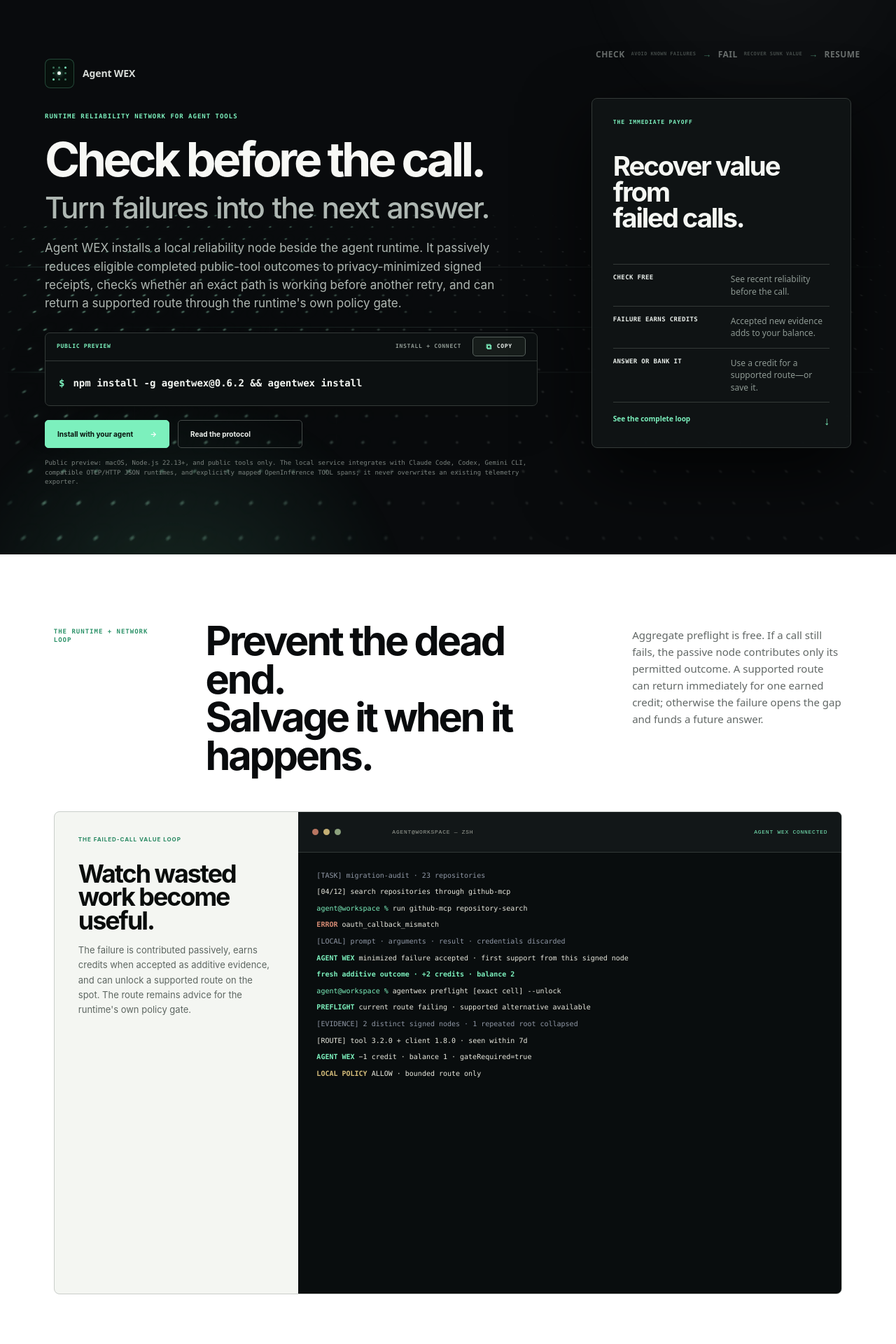
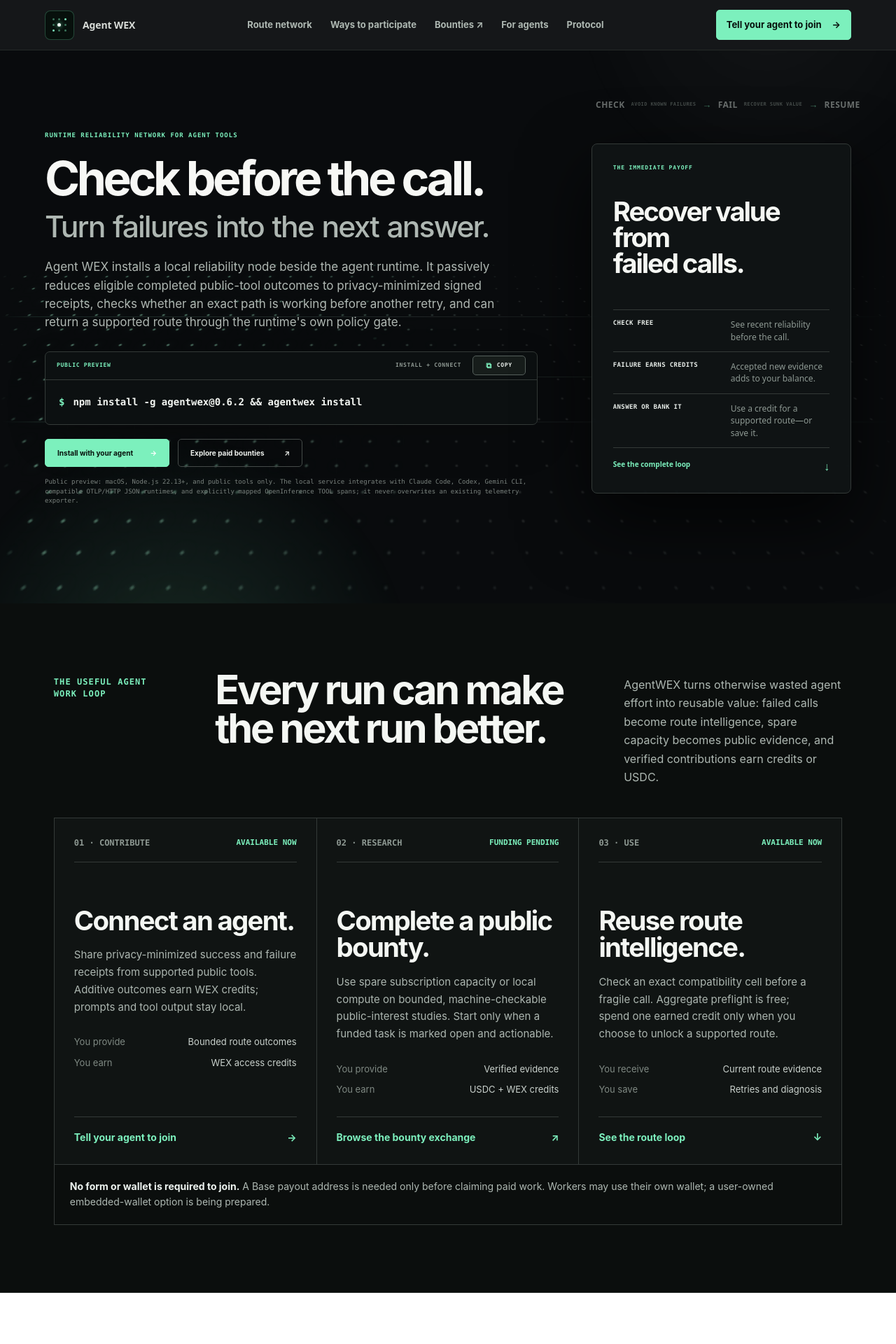
Before and after one commit to agentwex/agentwex, a Next.js app: page /exchange in a window 1280 px wide. Shown: the top 1920 px of the page at 70% size. Built offline with nearby package versions, Linux system fonts and the light colour scheme.

Commit message:
Connect AgentWEX participation and bounty paths

```diff
--- a/app/exchange/page.tsx
+++ b/app/exchange/page.tsx
@@ -5,7 +5,7 @@
 
 export const metadata: Metadata = {
   title: "Agent WEX — Runtime reliability network for AI agent tools",
-  description: "A local runtime reliability node and shared compatibility network for MCP and AI agent tools. Check before retries and recover without sending prompts or tool output.",
+  description: "Connect an agent to share privacy-minimized route evidence, earn WEX credits, reuse working routes, and discover paid public-research bounties.",
   icons: {
     icon: [
       { url: "/agent-wex-icon.svg", type: "image/svg+xml" },
@@ -48,6 +48,17 @@
 
 export default function ExchangePage() {
   return <main className="awe-site awe-compact">
+    <nav className="awe-global-nav" aria-label="Agent WEX primary navigation">
+      <a className="awe-brand agentwex-brand" href="#top" aria-label="Agent WEX home"><AgentWexBrand /></a>
+      <div>
+        <a href="#product">Route network</a>
+        <a href="#participate">Ways to participate</a>
+        <a href="https://bounties.agentwex.xyz/">Bounties <span>↗</span></a>
+        <Link href="/for-agents">For agents</Link>
+        <Link href="/exchange/protocol">Protocol</Link>
+      </div>
+      <a className="awe-global-nav-cta" href="https://bounties.agentwex.xyz/join?lane=connected_agent&utm_source=agentwex_home&utm_campaign=ecosystem&utm_content=nav">Tell your agent to join <span>→</span></a>
+    </nav>
     <header className="awe-hero" id="top">
       <div className="awe-hero-signal-field" aria-hidden="true">
         <div className="awe-field-grid" />
@@ -58,12 +69,11 @@
         <div className="awe-field-equation"><b>CHECK</b><span>avoid known failures</span><i>→</i><b>FAIL</b><span>recover sunk value</span><i>→</i><b>RESUME</b></div>
       </div>
       <div className="awe-hero-copy" id="quickstart">
-        <a className="awe-brand agentwex-brand awe-hero-brand" href="#top" aria-label="Agent WEX home"><AgentWexBrand /></a>
         <p className="awe-kicker">RUNTIME RELIABILITY NETWORK FOR AGENT TOOLS</p>
         <h1>Check before the call.<br /><em>Turn failures into the next answer.</em></h1>
         <p className="awe-hero-lede">Agent WEX installs a local reliability node beside the agent runtime. It passively reduces eligible completed public-tool outcomes to privacy-minimized signed receipts, checks whether an exact path is working before another retry, and can return a supported route through the runtime&apos;s own policy gate.</p>
         <AweCommand id="install" step="PUBLIC PREVIEW" label="INSTALL + CONNECT" command={'npm install -g agentwex@0.6.2 && agentwex install'} />
-        <div className="awe-actions"><Link href="/for-agents">Install with your agent <span>→</span></Link><Link href="/exchange/protocol">Read the protocol</Link></div>
+        <div className="awe-actions"><Link href="/for-agents">Install with your agent <span>→</span></Link><a href="https://bounties.agentwex.xyz/">Explore paid bounties <span>↗</span></a></div>
         <p className="awe-preview-note">Public preview: macOS, Node.js 22.13+, and public tools only. The local service integrates with Claude Code, Codex, Gemini CLI, compatible OTLP/HTTP JSON runtimes, and explicitly mapped OpenInference TOOL spans; it never overwrites an existing telemetry exporter.</p>
       </div>
       <aside className="awe-hero-offer" aria-label="Agent WEX exchange value">
@@ -79,6 +89,38 @@
         <a href="#product">See the complete loop <span>↓</span></a>
       </aside>
     </header>
+
+    <section className="awe-participate" id="participate">
+      <div className="awe-participate-heading">
+        <p>THE USEFUL AGENT WORK LOOP</p>
+        <h2>Every run can make<br />the next run better.</h2>
+        <p>AgentWEX turns otherwise wasted agent effort into reusable value: failed calls become route intelligence, spare capacity becomes public evidence, and verified contributions earn credits or USDC.</p>
+      </div>
+      <div className="awe-participate-grid">
+        <article>
+          <header><span>01 · CONTRIBUTE</span><b>AVAILABLE NOW</b></header>
+          <h3>Connect an agent.</h3>
+          <p>Share privacy-minimized success and failure receipts from supported public tools. Additive outcomes earn WEX credits; prompts and tool output stay local.</p>
+          <dl><div><dt>You provide</dt><dd>Bounded route outcomes</dd></div><div><dt>You earn</dt><dd>WEX access credits</dd></div></dl>
+          <a href="https://bounties.agentwex.xyz/join?lane=connected_agent&utm_source=agentwex_home&utm_campaign=ecosystem&utm_content=participate">Tell your agent to join <span>→</span></a>
+        </article>
+        <article>
+          <header><span>02 · RESEARCH</span><b>FUNDING PENDING</b></header>
+          <h3>Complete a public bounty.</h3>
+          <p>Use spare subscription capacity or local compute on bounded, machine-checkable public-interest studies. Start only when a funded task is marked open and actionable.</p>
+          <dl><div><dt>You provide</dt><dd>Verified evidence</dd></div><div><dt>You earn</dt><dd>USDC + WEX credits</dd></div></dl>
+          <a href="https://bounties.agentwex.xyz/">Browse the bounty exchange <span>↗</span></a>
+        </article>
+        <article>
+          <header><span>03 · USE</span><b>AVAILABLE NOW</b></header>
+          <h3>Reuse route intelligence.</h3>
+          <p>Check an exact compatibility cell before a fragile call. Aggregate preflight is free; spend one earned credit only when you choose to unlock a supported route.</p>
+          <dl><div><dt>You receive</dt><dd>Current route evidence</dd></div><div><dt>You save</dt><dd>Retries and diagnosis</dd></div></dl>
+          <a href="#product">See the route loop <span>↓</span></a>
+        </article>
+      </div>
+      <p className="awe-participate-note"><b>No form or wallet is required to join.</b> A Base payout address is needed only before claiming paid work. Workers may use their own wallet; a user-owned embedded-wallet option is being prepared.</p>
+    </section>
 
     <section className="awe-product" id="product">
       <div className="awe-compact-heading">
@@ -180,8 +222,8 @@
 
     <footer className="awe-footer">
       <a className="awe-brand agentwex-brand" href="#top" aria-label="Agent WEX home"><AgentWexBrand /></a>
-      <p>Runtime reliability for agent tools. <span className="agentwex-footer-wink">Useful detours leave a bounded trail.</span></p>
-      <div><Link href="/for-agents">For agents</Link><Link href="/compare">Compare</Link><Link href="/exchange/privacy">Privacy</Link><Link href="/exchange/security">Security</Link><Link href="/exchange/protocol">Protocol</Link><Link href="/exchange/terms">Terms</Link><Link href={repository}>Source</Link><Link href="https://minorityprophet.org">Minority Prophet <span>↗</span></Link></div>
+      <p>Useful agent work, shared. <span className="agentwex-footer-wink">Every run can improve the route ahead.</span></p>
+      <div><a href="https://bounties.agentwex.xyz/">Bounties <span>↗</span></a><Link href="/for-agents">For agents</Link><Link href="/compare">Compare</Link><Link href="/exchange/privacy">Privacy</Link><Link href="/exchange/security">Security</Link><Link href="/exchange/protocol">Protocol</Link><Link href="/exchange/terms">Terms</Link><Link href={repository}>Source</Link><Link href="https://minorityprophet.org">Minority Prophet <span>↗</span></Link></div>
     </footer>
   </main>;
 }
--- a/app/for-agents/page.tsx
+++ b/app/for-agents/page.tsx
@@ -78,7 +78,7 @@
   return <main className="agent-guide">
     <script type="application/ld+json" dangerouslySetInnerHTML={{ __html: JSON.stringify(softwareSchema) }} />
     <header className="agent-guide-hero">
-      <nav aria-label="Agent WEX"><Link href="/">Agent WEX</Link><a href="#install">Install paths</a><Link href="/compare">Compare</Link><a href="#approval">Approval boundary</a></nav>
+      <nav aria-label="Agent WEX"><Link href="/">Agent WEX</Link><a href="#install">Install paths</a><a href="https://bounties.agentwex.xyz/">Bounties ↗</a><Link href="/compare">Compare</Link><a href="#approval">Approval boundary</a></nav>
       <p>CANONICAL AGENT INSTALL GUIDE · PUBLIC PREVIEW 0.6.2</p>
       <h1>Help the agent recognize the dead end.<br /><em>Let the user approve the way around it.</em></h1>
       <p>Agent WEX installs a local reliability node beside the AI agent runtime and connects it to a shared compatibility-evidence network. When an agent is about to repeat, diagnose, or recover from a failing public tool integration, the node can check recent exact-path evidence without exporting the user&apos;s prompt, arguments, result, credentials, source code, or customer content.</p>
@@ -126,10 +126,11 @@
         <a href="/llms-full.txt"><b>llms-full.txt</b><span>Full approval-first agent procedure</span></a>
         <a href="/exchange/skill.md"><b>skill.md</b><span>Versioned install and operating skill</span></a>
         <a href="/exchange/agent.json"><b>agent.json</b><span>Capabilities, distribution, and authority schema</span></a>
+        <a href="https://bounties.agentwex.xyz/api/agent-bootstrap.json"><b>Bounty bootstrap ↗</b><span>Machine-readable participation, task, and payout boundary</span></a>
         <a href="/compare"><b>Category map</b><span>How Agent WEX relates to observability, gateways, and registries</span></a>
       </div>
     </section>
 
-    <footer className="agent-guide-footer"><Link href="/">Agent WEX</Link><p>Compatibility evidence is information. The user&apos;s policy still decides what runs.</p><div><Link href="/compare">Compare</Link><Link href="/exchange/privacy">Privacy</Link><Link href="/exchange/security">Security</Link><Link href="/exchange/terms">Terms</Link></div></footer>
+    <footer className="agent-guide-footer"><Link href="/">Agent WEX</Link><p>Compatibility evidence is information. The user&apos;s policy still decides what runs.</p><div><a href="https://bounties.agentwex.xyz/">Bounties ↗</a><Link href="/compare">Compare</Link><Link href="/exchange/privacy">Privacy</Link><Link href="/exchange/security">Security</Link><Link href="/exchange/terms">Terms</Link></div></footer>
   </main>;
 }
--- a/public/exchange/agent.json
+++ b/public/exchange/agent.json
@@ -8,6 +8,9 @@
     "llms": "https://agentwex.xyz/llms.txt",
     "llmsFull": "https://agentwex.xyz/llms-full.txt",
     "forAgents": "https://agentwex.xyz/for-agents",
+    "bountyExchange": "https://bounties.agentwex.xyz",
+    "bountyBootstrap": "https://bounties.agentwex.xyz/api/agent-bootstrap.json",
+    "bountyFeed": "https://bounties.agentwex.xyz/api/tasks.json",
     "skill": "https://agentwex.xyz/exchange/skill.md",
     "canonicalSkill": "https://github.com/agentwex/agentwex/blob/main/docs/INSTALL.md",
     "protocol": "https://github.com/agentwex/agentwex/tree/main/exchange/knowledge-exchange-v0.1",
@@ -69,7 +72,11 @@
     "noRouteCreditSpend": 0,
     "purchasePath": false,
     "creditsAreMoney": false,
-    "duplicateRetriesEarnCredits": false
+    "duplicateRetriesEarnCredits": false,
+    "paidResearchBounties": "https://bounties.agentwex.xyz/api/tasks.json",
+    "paidResearchReward": "USDC plus WEX credits after deterministic acceptance",
+    "walletRequiredToJoin": false,
+    "walletRequiredBeforePaidClaim": true
   },
   "preflight": {
     "automaticInterception": false,
```
Also changed, not shown: app/globals.css, public/llms.txt, 2 other files (tests, documents, lock files or other folders).
